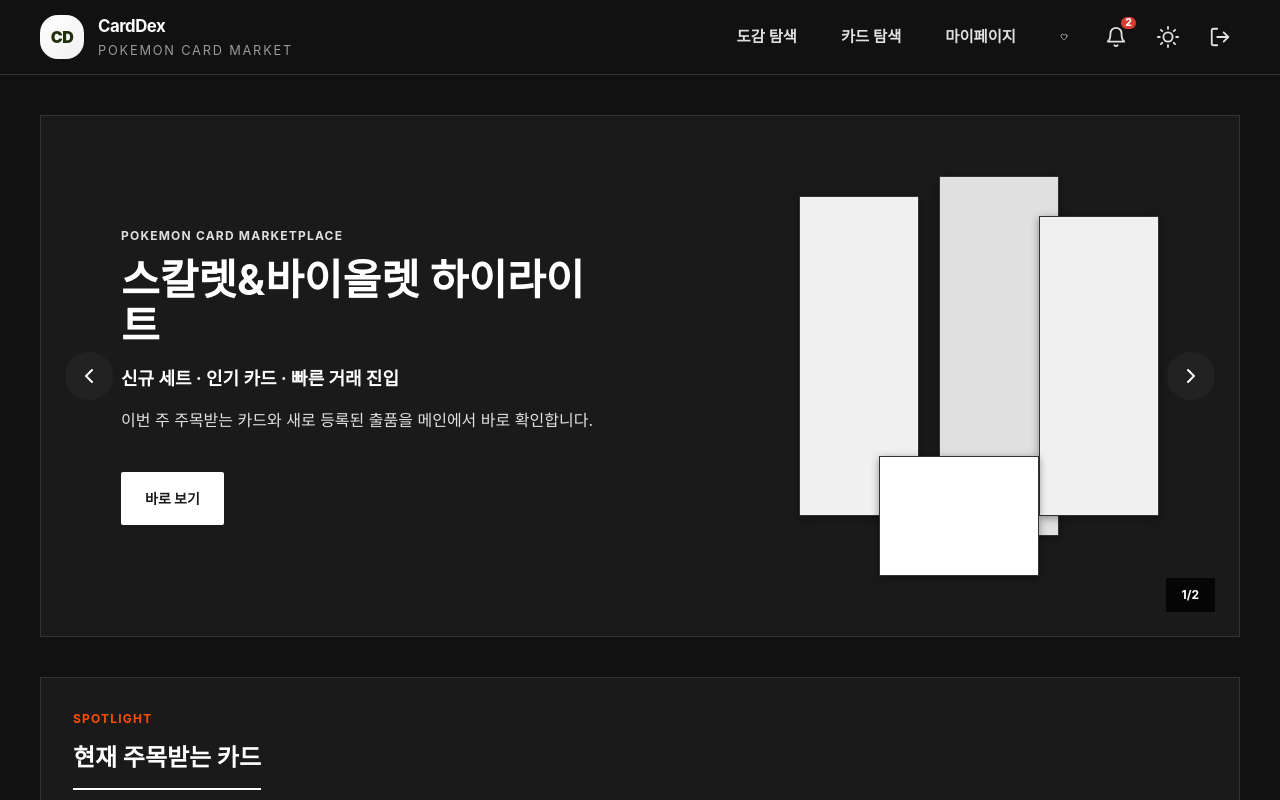
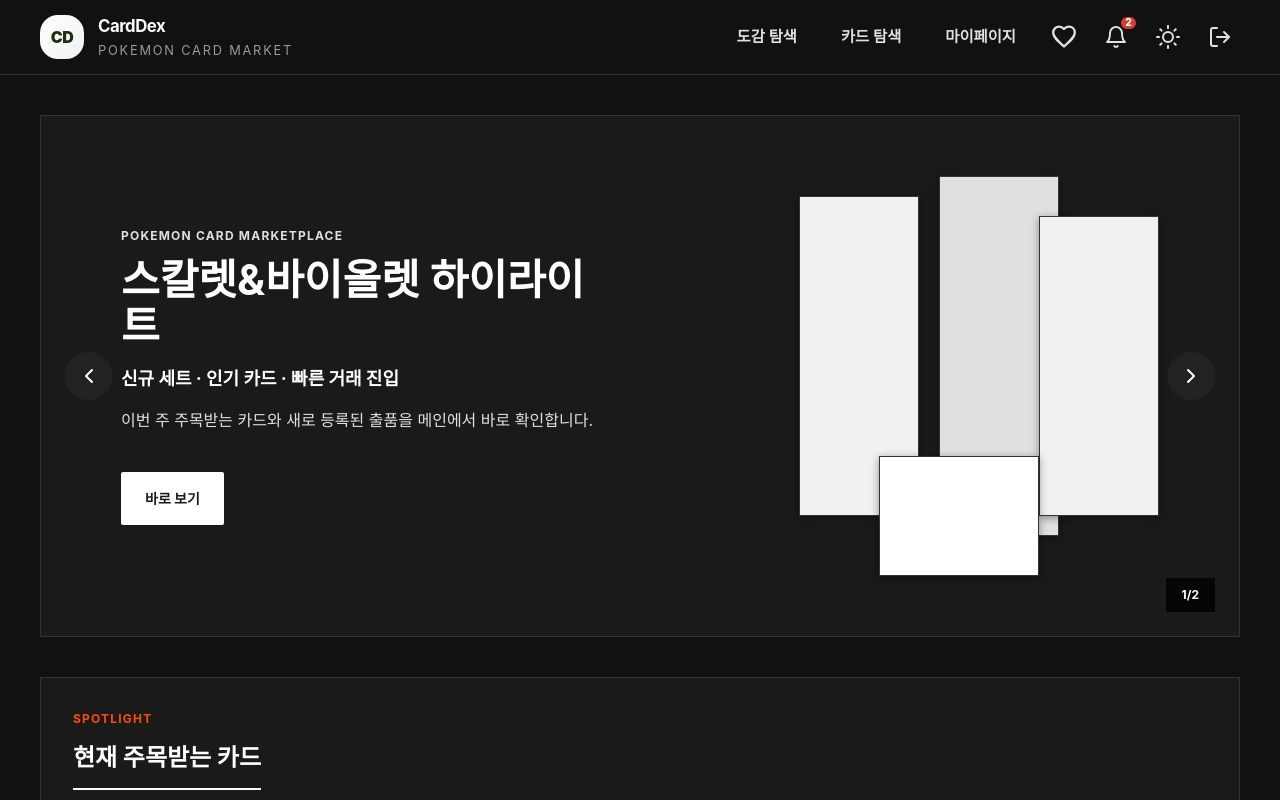
Before and after one commit to sungshincard/frontend-server, a Vue app: page / in a window 1280 px wide. Shown: the top 800 px of the page. Built offline with nearby package versions, Linux system fonts and the light colour scheme; sample sign-in values are in the browser's storage; a web font is replaced by a local one.

Commit message:
헤더 아이콘 크기 정리

```diff
--- a/src/App.vue
+++ b/src/App.vue
@@ -65,14 +65,14 @@
           <router-link v-if="authStore.isAuthenticated" to="/mypage">마이페이지</router-link>
 
           <router-link v-if="authStore.isAuthenticated" to="/watchlist" class="nav-icon-button" title="관심 카드">
-            <svg width="22" height="22" viewBox="0 0 24 24" fill="none" stroke="currentColor" stroke-width="2" stroke-linecap="round" stroke-linejoin="round">
-              <path d="M21 8.25c0-2.485-2.099-4.5-4.688-4.5-1.935 0-3.597 1.126-4.312 2.733-.715-1.607-2.377-2.733-4.313-2.733C5.1 3.75 3 5.765 3 8.25c0 7.22 9 12 9 12s9-4.78 9-12z"></path>
+            <svg class="nav-icon-svg heart-icon" viewBox="0 0 24 24" fill="none" stroke="currentColor" stroke-width="2.15" stroke-linecap="round" stroke-linejoin="round" aria-hidden="true">
+              <path d="M12.001 20.727 10.55 19.41C5.4 14.74 2 11.658 2 7.875 2 4.792 4.42 2.5 7.5 2.5c1.74 0 3.41.81 4.5 2.09A6.026 6.026 0 0 1 16.5 2.5C19.58 2.5 22 4.792 22 7.875c0 3.783-3.4 6.865-8.55 11.547l-1.449 1.305Z"/>
             </svg>
           </router-link>
 
           <div v-if="authStore.isAuthenticated" class="notification-wrap">
             <button type="button" class="nav-icon-button notification-button" @click="toggleNotifications" title="알림">
-              <svg width="22" height="22" viewBox="0 0 24 24" fill="none" stroke="currentColor" stroke-width="2" stroke-linecap="round" stroke-linejoin="round">
+              <svg class="nav-icon-svg" viewBox="0 0 24 24" fill="none" stroke="currentColor" stroke-width="2" stroke-linecap="round" stroke-linejoin="round">
                 <path d="M18 8A6 6 0 0 0 6 8c0 7-3 9-3 9h18s-3-2-3-9"></path>
                 <path d="M13.73 21a2 2 0 0 1-3.46 0"></path>
               </svg>
@@ -97,10 +97,10 @@
             </div>
           </div>
           <button type="button" class="nav-icon-button theme-button" @click="toggleTheme" :title="themeLabel">
-            <svg v-if="theme === 'light'" width="22" height="22" viewBox="0 0 24 24" fill="none" stroke="currentColor" stroke-width="2" stroke-linecap="round" stroke-linejoin="round">
+            <svg v-if="theme === 'light'" class="nav-icon-svg" viewBox="0 0 24 24" fill="none" stroke="currentColor" stroke-width="2" stroke-linecap="round" stroke-linejoin="round">
               <path d="M21 12.79A9 9 0 1 1 11.21 3 7 7 0 0 0 21 12.79z"></path>
             </svg>
-            <svg v-else width="22" height="22" viewBox="0 0 24 24" fill="none" stroke="currentColor" stroke-width="2" stroke-linecap="round" stroke-linejoin="round">
+            <svg v-else class="nav-icon-svg" viewBox="0 0 24 24" fill="none" stroke="currentColor" stroke-width="2" stroke-linecap="round" stroke-linejoin="round">
               <circle cx="12" cy="12" r="5"></circle>
               <line x1="12" y1="1" x2="12" y2="3"></line>
               <line x1="12" y1="21" x2="12" y2="23"></line>
@@ -114,7 +114,7 @@
           </button>
           <template v-if="authStore.isAuthenticated">
             <button type="button" class="nav-icon-button" @click="handleLogout" title="로그아웃">
-              <svg width="22" height="22" viewBox="0 0 24 24" fill="none" stroke="currentColor" stroke-width="2" stroke-linecap="round" stroke-linejoin="round">
+              <svg class="nav-icon-svg" viewBox="0 0 24 24" fill="none" stroke="currentColor" stroke-width="2" stroke-linecap="round" stroke-linejoin="round">
                 <path d="M9 21H5a2 2 0 0 1-2-2V5a2 2 0 0 1 2-2h4"></path>
                 <polyline points="16 17 21 12 16 7"></polyline>
                 <line x1="21" y1="12" x2="9" y2="12"></line>
@@ -246,6 +246,18 @@
   border: none;
   cursor: pointer;
   transition: color 0.2s ease, background 0.2s ease;
+}
+
+.nav-icon-svg {
+  width: 24px;
+  height: 24px;
+  flex: 0 0 24px;
+}
+
+.heart-icon {
+  width: 26px;
+  height: 26px;
+  flex-basis: 26px;
 }
 
 .site-nav a:hover,
```
